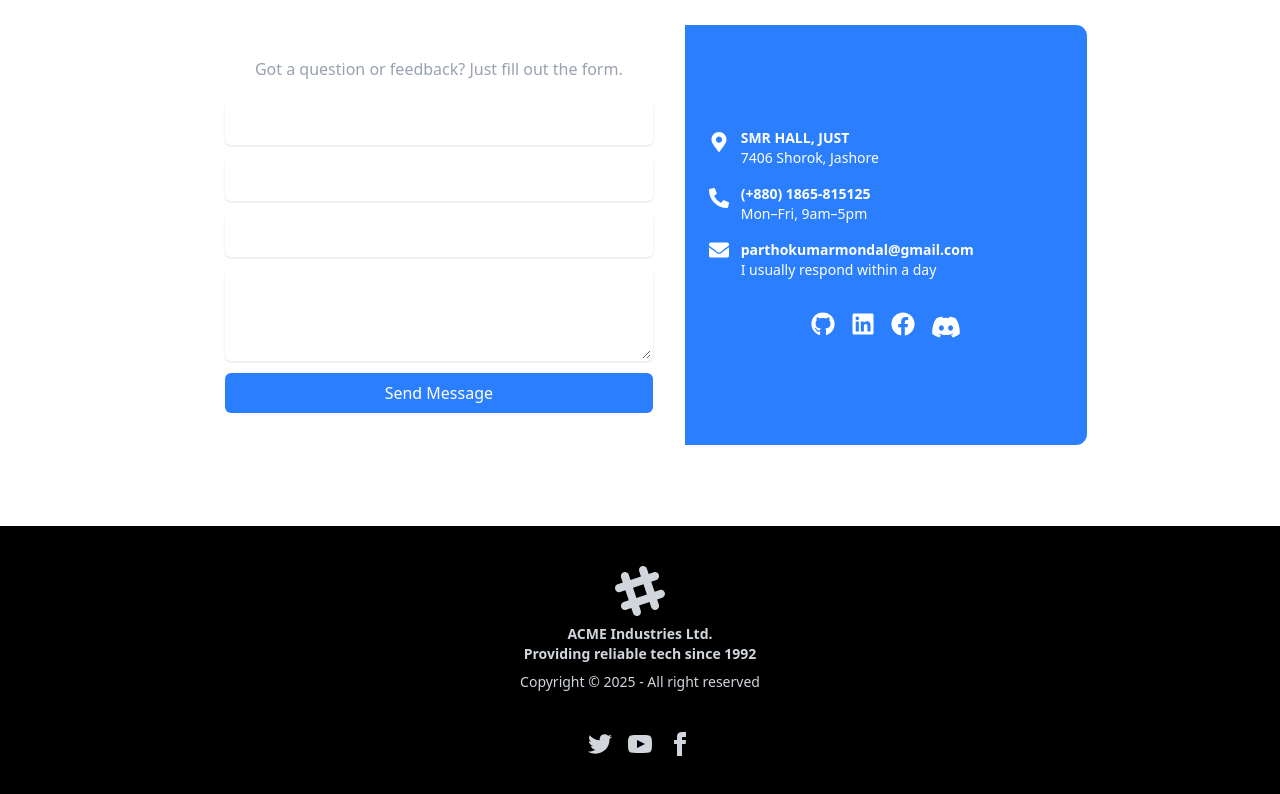
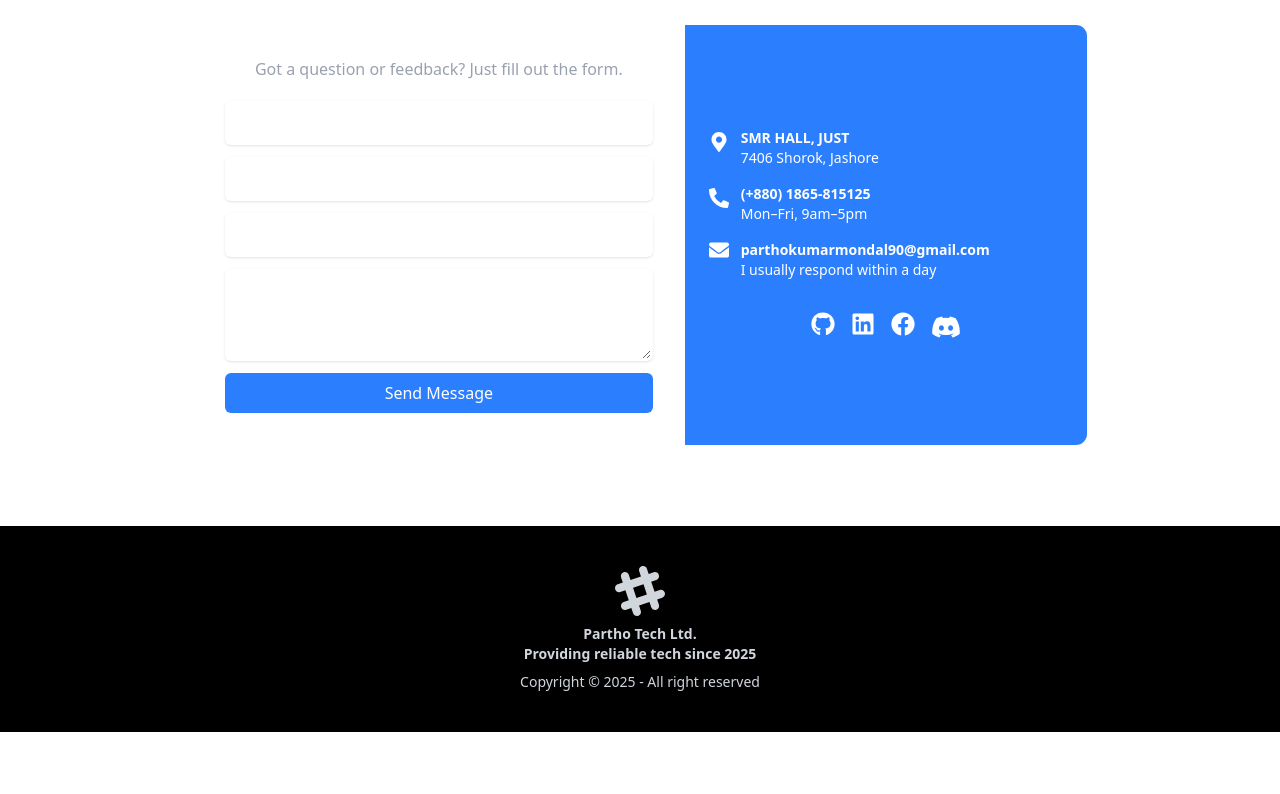
Before and after one commit to partho-31/Portfolio, a React (Vite) app: page / in a window 1280 px wide. Shown: the part 4394-5188 px from the top of the page. After the commit the page ends 5126 px from the top, so only its background shows below. Built offline with nearby package versions, Linux system fonts and the light colour scheme.

Commit message:
Links has been fixed

```diff
--- a/src/components/contact/Contact.jsx
+++ b/src/components/contact/Contact.jsx
@@ -131,10 +131,10 @@ const Contact = ({ contactRef }) => {
             <FaEnvelope className="text-xl" />
             <div>
               <a
-                href="mailto:parthokumarmondal@gmail.com"
+                href="mailto:parthokumarmondal90@gmail.com"
                 className="font-semibold hover:underline"
               >
-                parthokumarmondal@gmail.com
+                parthokumarmondal90@gmail.com
               </a>
               <p>I usually respond within a day</p>
             </div>
@@ -152,7 +152,7 @@ const Contact = ({ contactRef }) => {
             </a>
 
             <a
-              href="https://www.linkedin.com/in/partho-kumar-mondal-873525337/"
+              href="https://www.linkedin.com/in/partho-kumar31/"
               target="_blank"
               rel="noopener noreferrer"
               aria-label="LinkedIn"
--- a/src/components/heroSec/HeroSection.jsx
+++ b/src/components/heroSec/HeroSection.jsx
@@ -31,7 +31,7 @@ const HeroSection = ({ contactRef, heroSecRef }) => {
               <FaPaperPlane /> Contact Me
             </button>
             <a
-              href="https://drive.google.com/file/d/1KVm-mzIo2-m4Nt0pQQBSsvYl5R1WKvXi/view?usp=sharing"
+              href="https://drive.google.com/file/d/1pc9mIxBdSs1piOtebjCMRBK_XwjuAzJc/view?usp=sharing"
               target="_blank"
               className="flex items-center justify-center gap-2 border-2 border-blue-500 text-blue-500 hover:bg-blue-500 hover:text-white px-4 sm:px-6 py-2 sm:py-3 rounded-lg transition-all shadow-lg hover:shadow-xl hover:-translate-y-1 w-full sm:w-auto"
             >
--- a/src/components/projects/details/Nav.jsx
+++ b/src/components/projects/details/Nav.jsx
@@ -33,7 +33,7 @@ const Nav = () => {
               </Link>
             </li>
             <a
-            href="https://drive.google.com/file/d/1pXsgK6f-IqAm1c1-vXIAeX9BhWtlRkT1/view?usp=sharing"
+            href="https://drive.google.com/file/d/1pc9mIxBdSs1piOtebjCMRBK_XwjuAzJc/view?usp=sharing"
             target="_blank"
           >
             {" "}
--- a/src/components/skill/TechStack.jsx
+++ b/src/components/skill/TechStack.jsx
@@ -12,7 +12,7 @@ import {
   SiNextdotjs,
   SiRedux,
   SiZod,
-   SiMongodb, SiFastapi,SiShadcnui
+   SiMongodb, SiFastapi,SiShadcnui, SiOpenai, SiLangchain
 } from "react-icons/si";
 
 const techStack = [
@@ -26,7 +26,7 @@ const techStack = [
   { name: "Python", icon: <FaPython />, color: "text-yellow-500" },
   { name: "Django REST", icon: <SiDjango />, color: "text-green-700" },
   { name: "FastApi", icon: <SiFastapi />, color: "text-teal-400" },
-  { name: "MongoDB", icon: <SiMongodb />, color: "text-green-700" },
+  { name: "LangChain", icon: <SiOpenai />, color: "text-green-600" },
   { name: "PostgreSQL", icon: <SiPostgresql />, color: "text-blue-700" },
   { name: "JWT Auth", icon: <SiJsonwebtokens />, color: "text-orange-500" },
   { name: "Swagger", icon: <SiSwagger />, color: "text-teal-600" },
--- a/src/layouts/Footer.jsx
+++ b/src/layouts/Footer.jsx
@@ -15,49 +15,12 @@ const Footer = () => {
             <path d="M22.672 15.226l-2.432.811.841 2.515c.33 1.019-.209 2.127-1.23 2.456-1.15.325-2.148-.321-2.463-1.226l-.84-2.518-5.013 1.677.84 2.517c.391 1.203-.434 2.542-1.831 2.542-.88 0-1.601-.564-1.86-1.314l-.842-2.516-2.431.809c-1.135.328-2.145-.317-2.463-1.229-.329-1.018.211-2.127 1.231-2.456l2.432-.809-1.621-4.823-2.432.808c-1.355.384-2.558-.59-2.558-1.839 0-.817.509-1.582 1.327-1.846l2.433-.809-.842-2.515c-.33-1.02.211-2.129 1.232-2.458 1.02-.329 2.13.209 2.461 1.229l.842 2.515 5.011-1.677-.839-2.517c-.403-1.238.484-2.553 1.843-2.553.819 0 1.585.509 1.85 1.326l.841 2.517 2.431-.81c1.02-.33 2.131.211 2.461 1.229.332 1.018-.21 2.126-1.23 2.456l-2.433.809 1.622 4.823 2.433-.809c1.242-.401 2.557.484 2.557 1.838 0 .819-.51 1.583-1.328 1.847m-8.992-6.428l-5.01 1.675 1.619 4.828 5.011-1.674-1.62-4.829z"></path>
           </svg>
           <p className="font-bold">
-            ACME Industries Ltd.
+            Partho Tech Ltd.
             <br />
-            Providing reliable tech since 1992
+            Providing reliable tech since 2025
           </p>
           <p>Copyright © {new Date().getFullYear()} - All right reserved</p>
         </aside>
-        <nav>
-          <div className="grid grid-flow-col gap-4">
-            <a>
-              <svg
-                xmlns="http://www.w3.org/2000/svg"
-                width="24"
-                height="24"
-                viewBox="0 0 24 24"
-                className="fill-current"
-              >
-                <path d="M24 4.557c-.883.392-1.832.656-2.828.775 1.017-.609 1.798-1.574 2.165-2.724-.951.564-2.005.974-3.127 1.195-.897-.957-2.178-1.555-3.594-1.555-3.179 0-5.515 2.966-4.797 6.045-4.091-.205-7.719-2.165-10.148-5.144-1.29 2.213-.669 5.108 1.523 6.574-.806-.026-1.566-.247-2.229-.616-.054 2.281 1.581 4.415 3.949 4.89-.693.188-1.452.232-2.224.084.626 1.956 2.444 3.379 4.6 3.419-2.07 1.623-4.678 2.348-7.29 2.04 2.179 1.397 4.768 2.212 7.548 2.212 9.142 0 14.307-7.721 13.995-14.646.962-.695 1.797-1.562 2.457-2.549z"></path>
-              </svg>
-            </a>
-            <a>
-              <svg
-                xmlns="http://www.w3.org/2000/svg"
-                width="24"
-                height="24"
-                viewBox="0 0 24 24"
-                className="fill-current"
-              >
-                <path d="M19.615 3.184c-3.604-.246-11.631-.245-15.23 0-3.897.266-4.356 2.62-4.385 8.816.029 6.185.484 8.549 4.385 8.816 3.6.245 11.626.246 15.23 0 3.897-.266 4.356-2.62 4.385-8.816-.029-6.185-.484-8.549-4.385-8.816zm-10.615 12.816v-8l8 3.993-8 4.007z"></path>
-              </svg>
-            </a>
-            <a>
-              <svg
-                xmlns="http://www.w3.org/2000/svg"
-                width="24"
-                height="24"
-                viewBox="0 0 24 24"
-                className="fill-current"
-              >
-                <path d="M9 8h-3v4h3v12h5v-12h3.642l.358-4h-4v-1.667c0-.955.192-1.333 1.115-1.333h2.885v-5h-3.808c-3.596 0-5.192 1.583-5.192 4.615v3.385z"></path>
-              </svg>
-            </a>
-          </div>
-        </nav>
       </footer>
   );
 };
```
